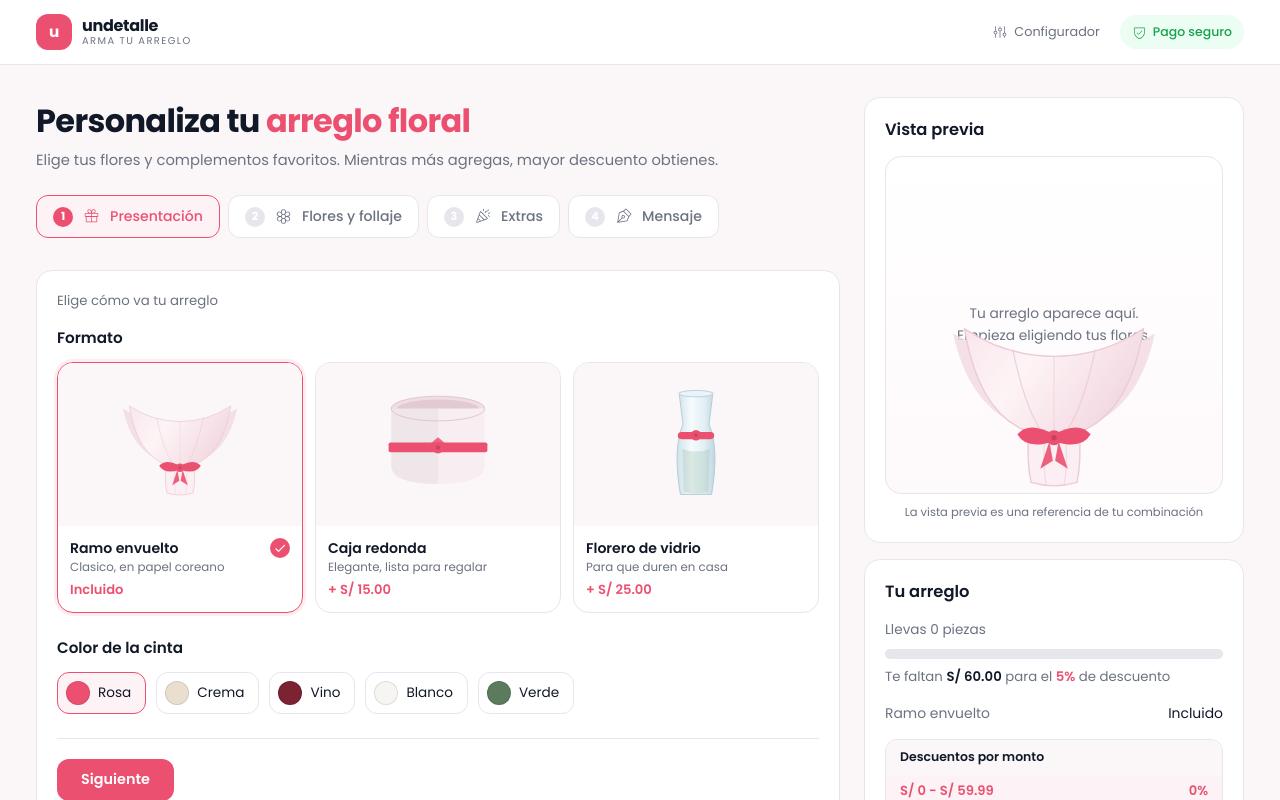
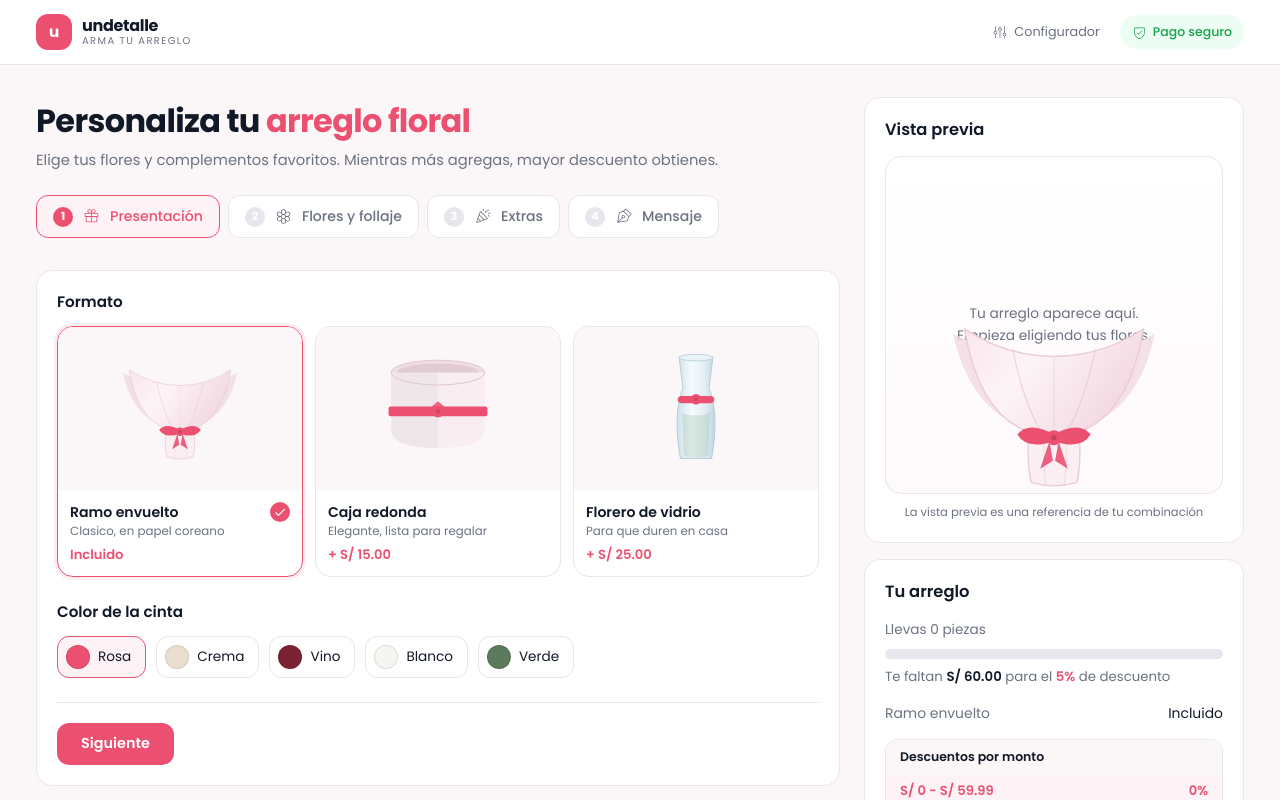
Before and after one commit to kasbsquall/undetalle-bundle, a React (Vite) app: page /#/ in a window 1280 px wide. Shown: the top 800 px of the page. Built offline with nearby package versions, Linux system fonts and the light colour scheme.

Commit message:
Quitar el subtitulo del paso, que repetia la pestaña ya marcada

```diff
--- a/src/paginas/Constructor.tsx
+++ b/src/paginas/Constructor.tsx
@@ -153,10 +153,6 @@ export default function Constructor() {
             </div>
 
             <div className="bg-white rounded-2xl border border-borde p-5">
-              <p className="text-[.83rem] text-texto-suave mb-4">
-                {PASOS.find((p) => p.id === paso)?.ayuda}
-              </p>
-
               {paso === 1 && (
                 <div className="space-y-6">
                   <div>
```
